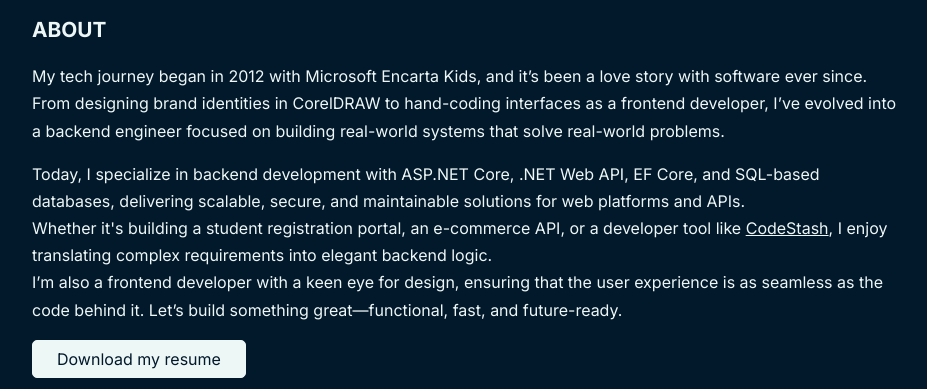
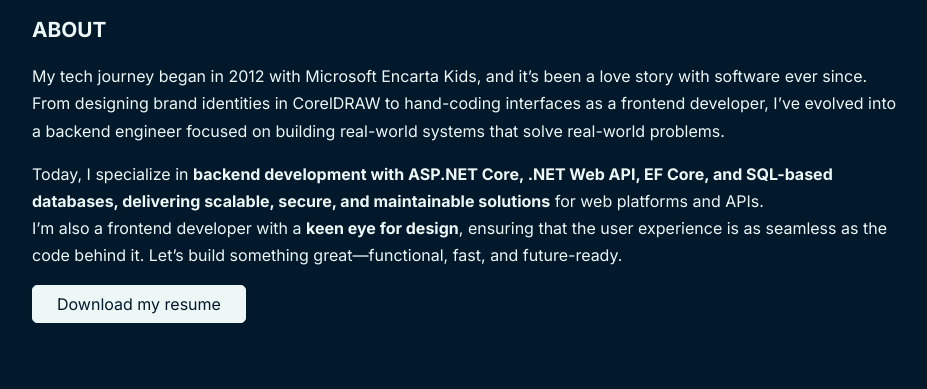
Before and after one commit to ebeeraheem/ebeesule, a plain HTML site: page index.html in a window 1280 px wide. Shown: the part 394-783 px from the top of the page, without its empty margins (174-1101 px from the left). Drawn offline with Linux system fonts and the light colour scheme.

Commit message:
rewrite about section to focus on selling

```diff
--- a/index.html
+++ b/index.html
@@ -159,18 +159,20 @@
         </p>
 
         <p>
-          Today, I specialize in backend development with ASP.NET Core, .NET Web
-          API, EF Core, and SQL-based databases, delivering scalable, secure,
-          and maintainable solutions for web platforms and APIs.
-          <br />
-          Whether it's building a student registration portal, an e-commerce
-          API, or a developer tool like
-          <a href="https://codestash.ng" target="_blank">CodeStash</a>, I enjoy
-          translating complex requirements into elegant backend logic.
-          <br />
-          I’m also a frontend developer with a keen eye for design, ensuring
-          that the user experience is as seamless as the code behind it. Let’s
-          build something great—functional, fast, and future-ready.
+          Today, I specialize in
+          <strong
+            >backend development with ASP.NET Core, .NET Web API, EF Core, and
+            SQL-based databases, delivering scalable, secure, and maintainable
+            solutions</strong
+          >
+          for web platforms and APIs.
+        </p>
+
+        <p>
+          I’m also a frontend developer with a
+          <strong>keen eye for design</strong>, ensuring that the user
+          experience is as seamless as the code behind it. Let’s build something
+          great—functional, fast, and future-ready.
         </p>
 
         <a
```
